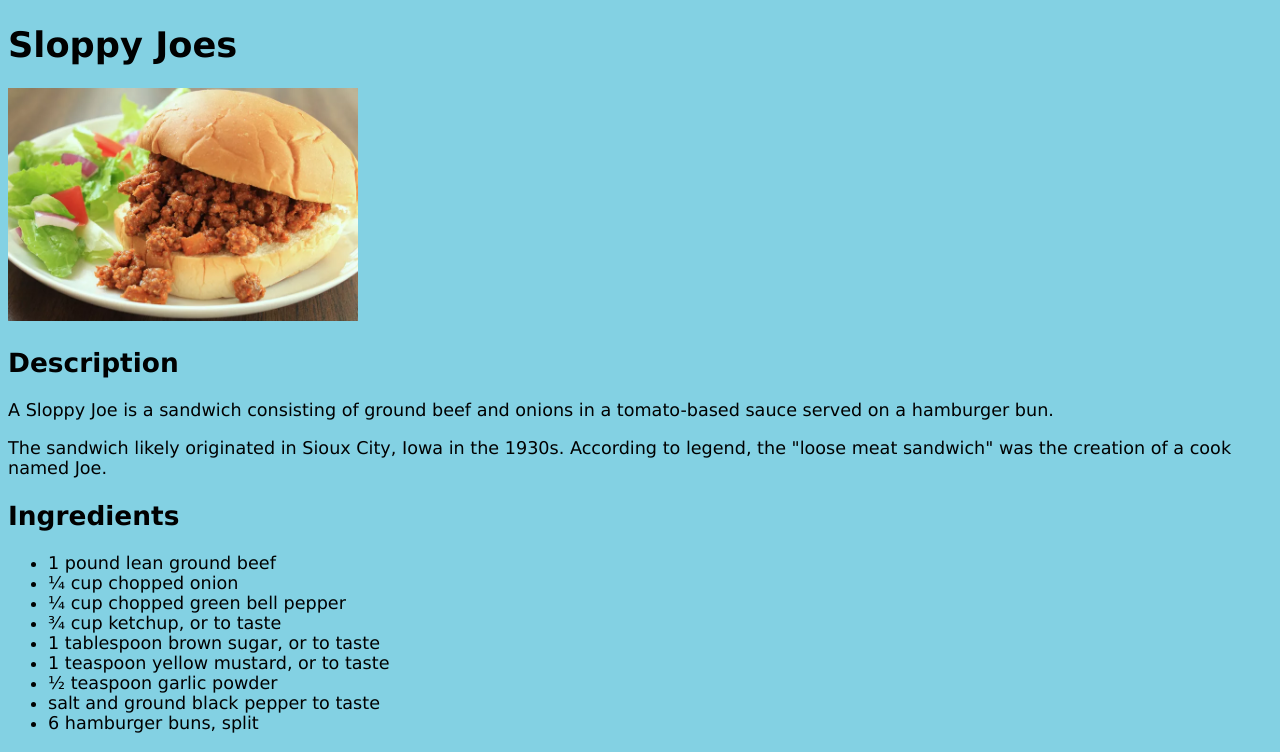
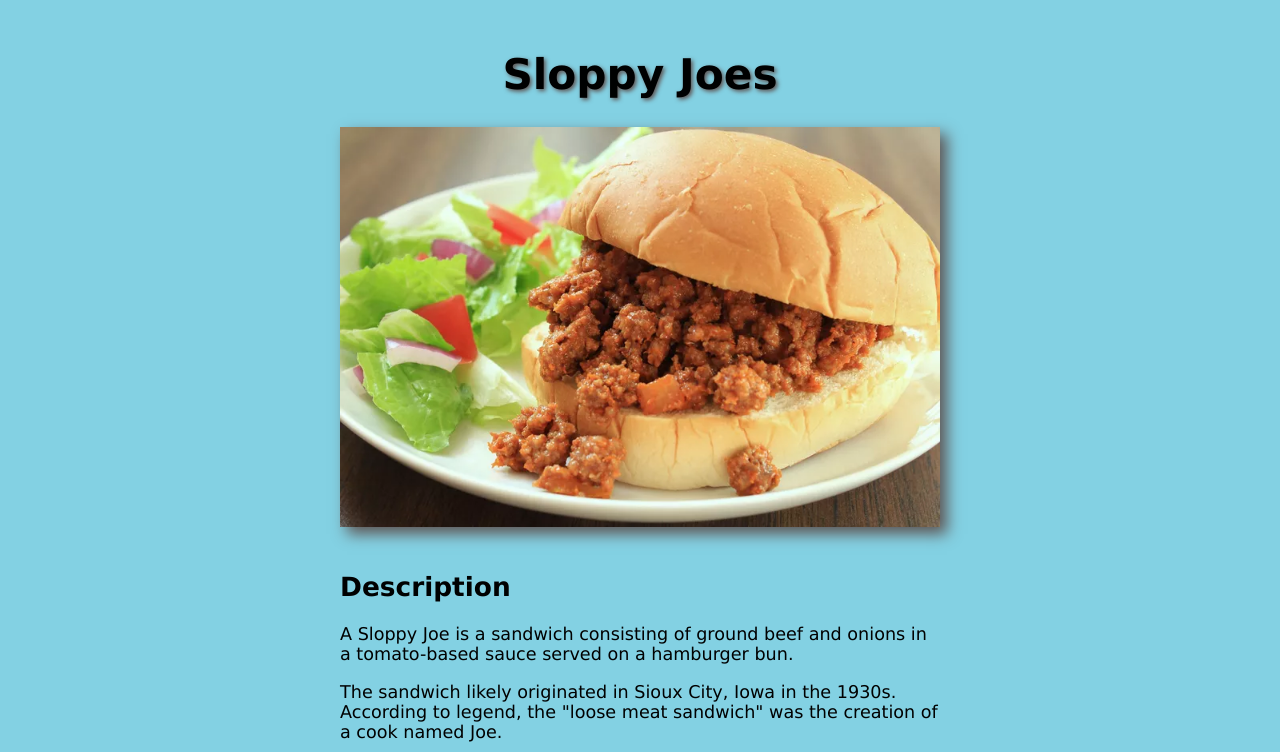
Before and after one commit to PapiDos/odin-recipes, a plain HTML site: page recipes/sloppy-joes.html in a window 1280 px wide. Shown: the top 752 px of the page. Drawn offline with Linux system fonts and the light colour scheme.

Commit message:
Add styling for individual recipe pages

```diff
--- a/css/styles.css
+++ b/css/styles.css
@@ -33,3 +33,30 @@ a {
   font-weight: bold;
   line-height: 2em;
 }
+
+/* Recipe pages styling */
+.recipes {
+  margin: 32px auto;
+  max-width: 600px;
+}
+
+.recipes li {
+  margin-bottom: 1.2em;
+}
+
+.recipes h1 {
+  margin-top: 50px;
+  font-size: 2.4em;
+  text-shadow: #5f5554 2px 2px 4px;
+  text-align: center;
+}
+
+.recipes img {
+  width: 600px;
+  height: auto;
+  box-shadow: #5f5554 7px 7px 14px;
+}
+
+.recipes h2 {
+  margin-top: 40px;
+}
```
